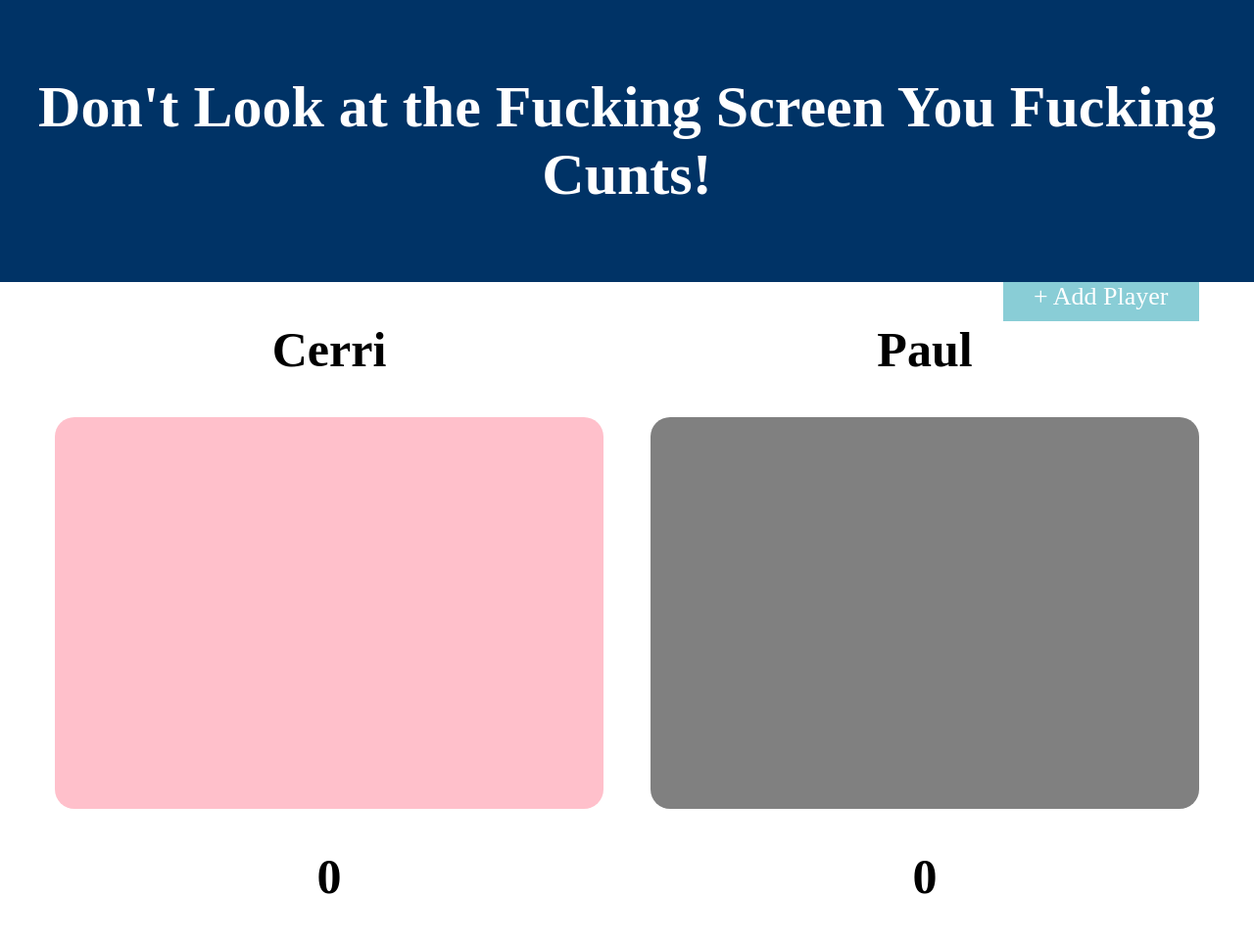
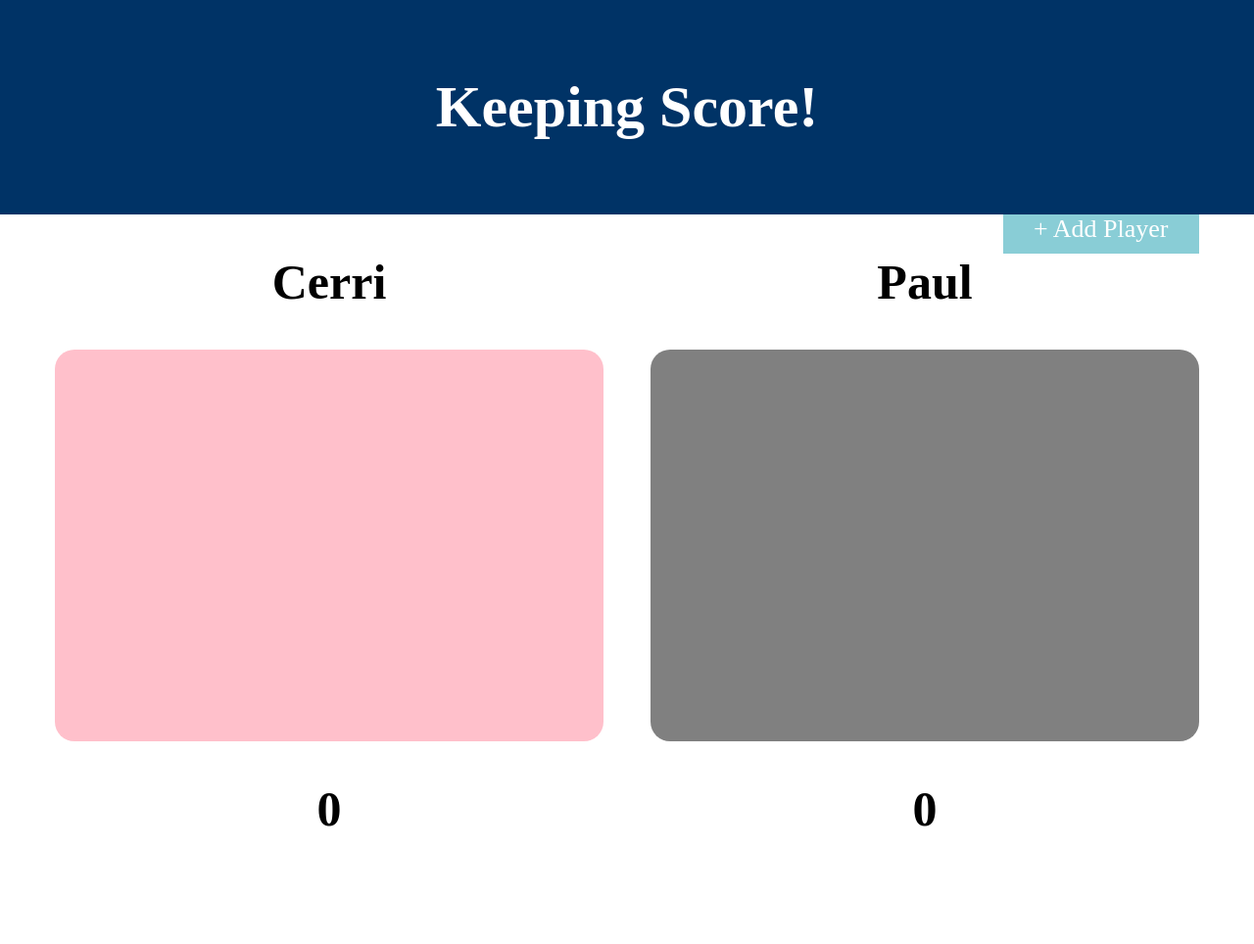
Before and after one commit to SteveOGallagher/keepingscore, a plain HTML site: page index.html in a window 1280 px wide. Shown: the whole page at 98% size. After the commit the page ends 895 px from the top, so only its background shows below. Drawn offline with nearby package versions, Linux system fonts and the light colour scheme.

Commit message:
Rename title to something more generic.

```diff
--- a/index.html
+++ b/index.html
@@ -7,7 +7,7 @@
 	</head>
 	<body ng-app="myApp">
 		<header>
-			<h1>Don't Look at the Fucking Screen You Fucking Cunts!</h1>
+			<h1>Keeping Score!</h1>
 		</header>
 		<article ng-controller="MainController">
 			<div id="addPlayer" ng-click="addPlayer()"><p>+ Add Player</p></div>
```
